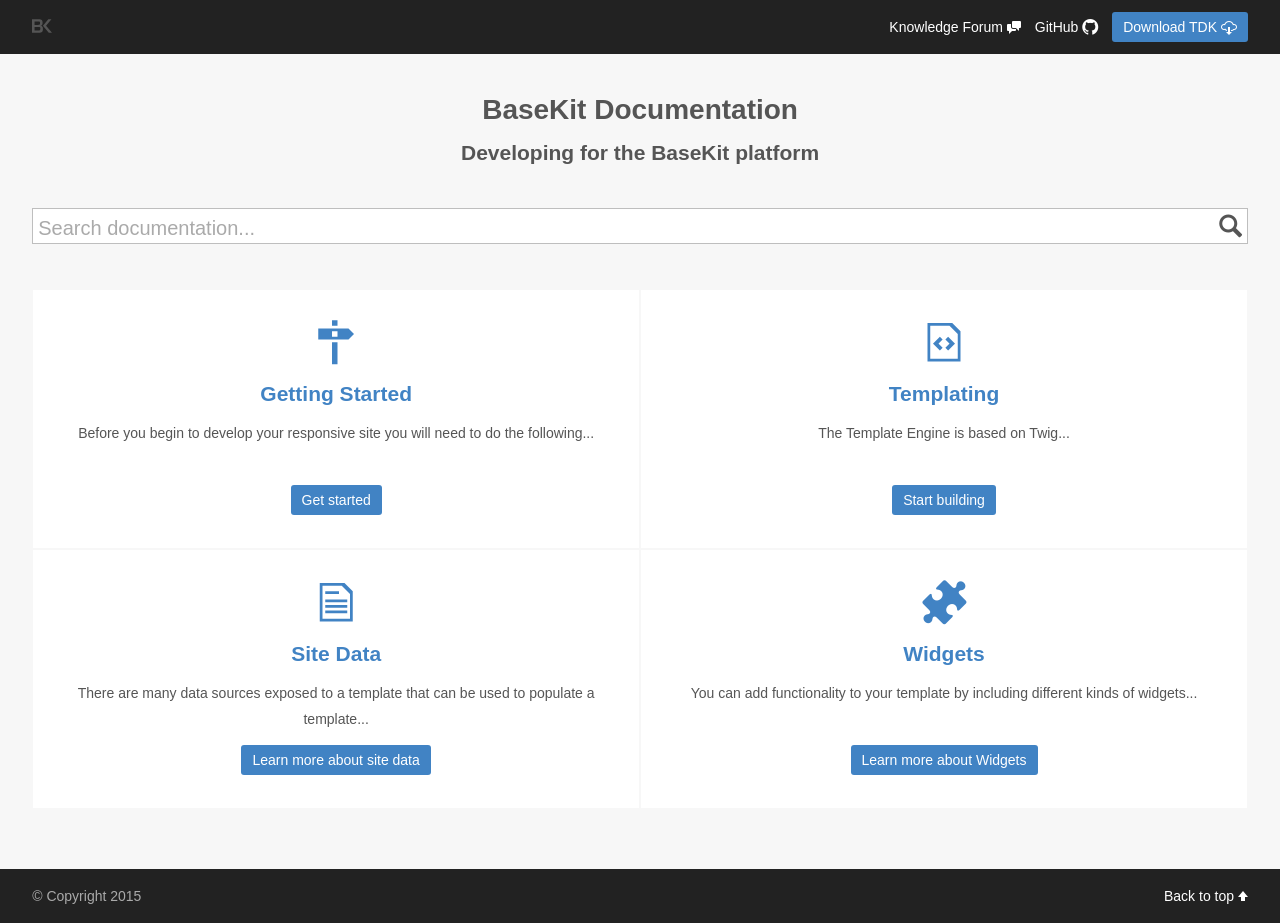
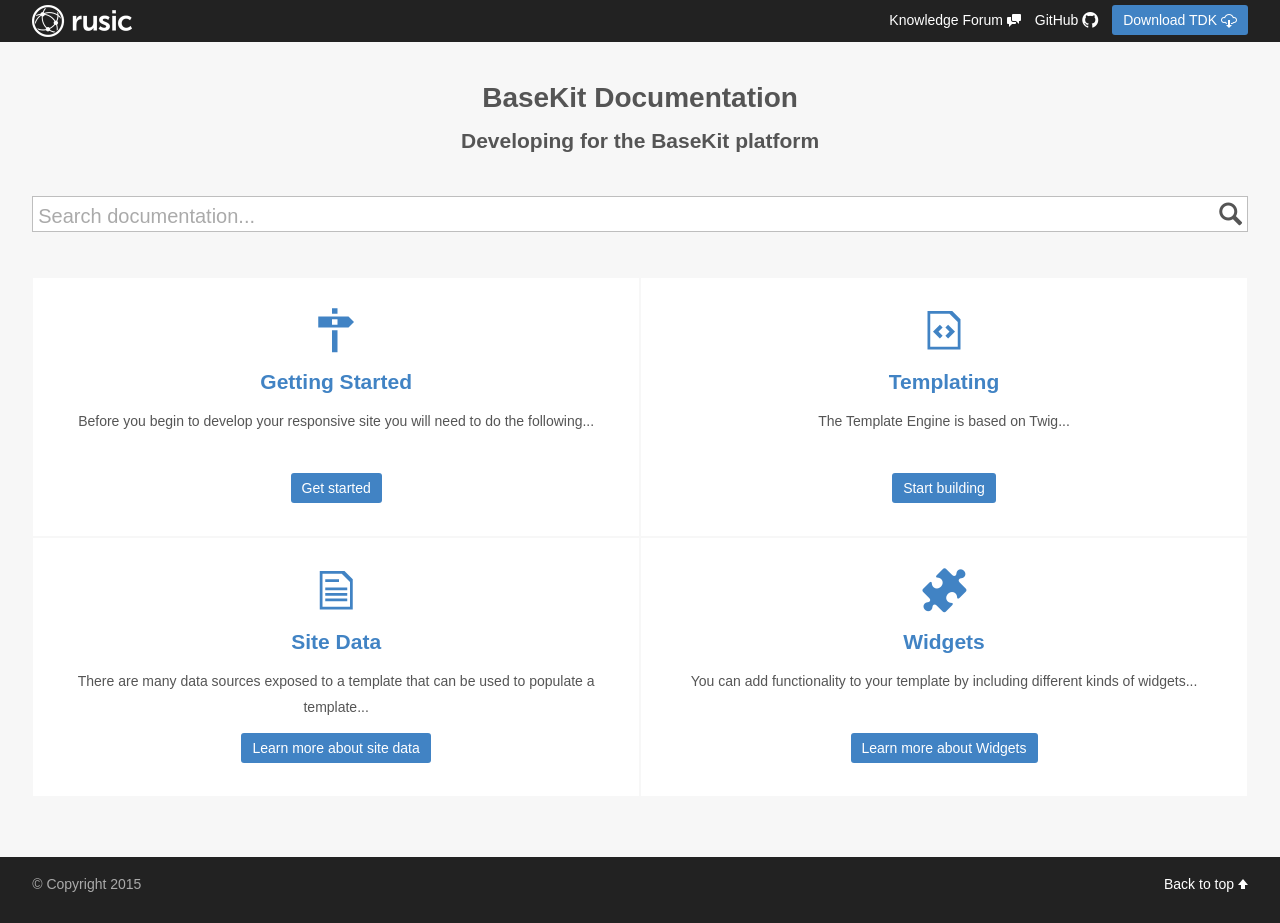
Before and after one commit to rusic/documentation, a Jekyll site: the page built from index.md, in a window 1280 px wide. Built offline with Jekyll 4.4.1, drawn with Linux system fonts in a browser that asks for light colours.

Commit message:
Header adjustments with Rusic logo

```diff
--- a/_includes/header.html
+++ b/_includes/header.html
@@ -6,17 +6,8 @@
 
 			<div class="span-4  span--quarter">
 
-				<a class="logo" href="/">
-
-					<svg class="icon  icon--logo">
-						<switch>
-							<use xlink:href="#logo"></use>
-							<foreignObject width="20" height="20">
-								<img src="/assets/icons/logo.png" alt="BaseKit">
-							</foreignObject>
-						</switch>
-					</svg>
-
+				<a href="/">
+					<img class="logo" src="/assets/rusic-logo@2x.png" width="100" alt="Rusic">
 				</a>
 
 			</div>
--- a/_includes/navmain.html
+++ b/_includes/navmain.html
@@ -1,13 +1,5 @@
 <nav class="nav  nav--main">
-
-	<p>
-
 	{% for item in site.data.navigation.navmain %}
-
 		<a {% if item.class != null %}class="{{ item.class }}"{% endif %} href="{{ item.url }}">{{ item.title }} {% if item.icon != null %}<span class="octicon octicon-{{ item.icon }}"></span>{% endif %}</a>
-
 	{% endfor %}
-
-	</p>
-
 </nav>
--- a/css/screen.scss
+++ b/css/screen.scss
@@ -45,15 +45,18 @@ body {
 
 
 // Header & footer
+.header--main {
+	padding: 5px 0;
+}
+
 .header--main,
 .footer--main {
 	color: $light-text;
 }
-	// BK logo
-	.logo {
-		margin-top: 16px;
-		display: inline-block;
-	}
+
+.logo {
+	vertical-align: bottom;
+}
 
 
 // Main
@@ -289,6 +292,10 @@ body {
 	.aside--versions,
 	.aside--search {
 		border-bottom-width: 1px;
+	}
+
+	.nav--main {
+		padding-top: 3px;
 	}
 
 	// Navigation
```
Also changed, not shown: assets/rusic-logo@2x.png (added).
